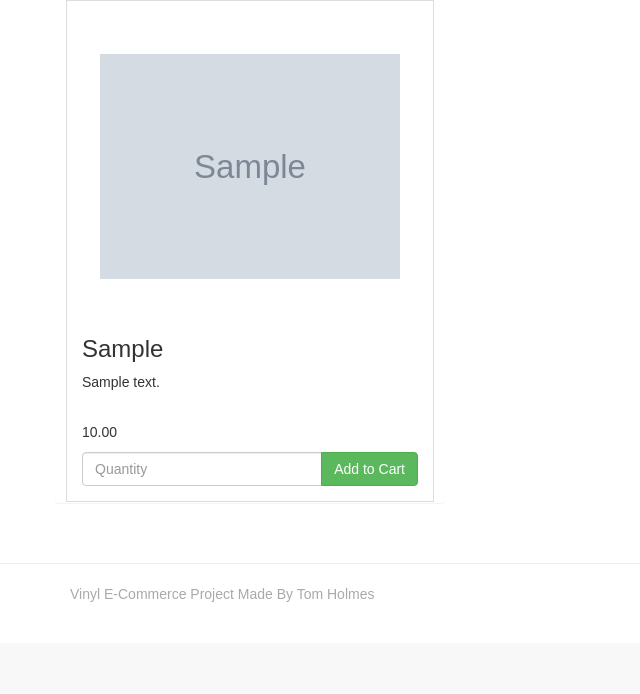
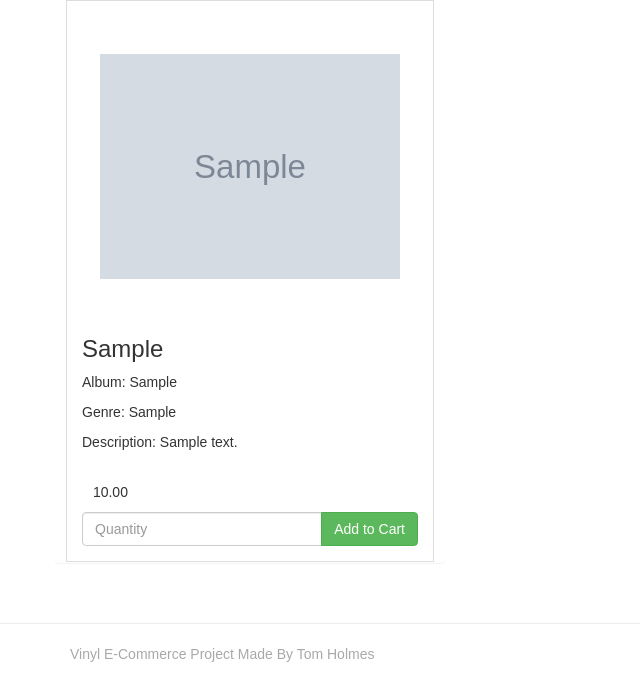
Before and after one commit to CapitainHolmes/Vinyl-E-Commerce-Project, a Django app: page / in a window 1280 px wide. Shown: the part 157-851 px from the top of the page, without its empty margins (0-640 px from the left). Before the commit the page ends 759 px from the top, so only its background shows below. Run offline with Django 3.2, Linux system fonts and the light colour scheme; tables that the repository leaves empty hold one stand-in row (values such as "Sample post"); grey boxes marked "Sample" are stand-in pictures; some libraries are stand-ins or nearby versions; some web fonts are replaced.

Commit message:
Added all vinyl products to the application - also added the genre and album to the vinyl product cards.

```diff
--- a/productsVinyls/templates/vinyls.html
+++ b/productsVinyls/templates/vinyls.html
@@ -15,8 +15,10 @@
                 <div class="vinyl" style="background-image: url('{{ MEDIA_URL }}{{ vinyl.image }}')"></div>
 
                 <h3>{{ vinyl.artist }}</h3>
-                <p class="vinyl-description">{{ vinyl.description }}</p>
-                <p>{{ vinyl.price }}</p>
+                <p class="vinyl-album">Album: {{ vinyl.album }}</p>
+                <p class="vinyl-genre">Genre: {{ vinyl.genre }}</p>
+                <p class="vinyl-description">Description: {{ vinyl.description }}</p>
+                <p><span class="glyphicon glyphicon-gbp" aria-hidden="true"></span>{{ vinyl.price }}</p>
 
                 <form method="post" action="{% url 'add_to_cart' vinyl.id %}">
                     {% csrf_token %}
```
Also changed, not shown: media/images/bob1.jpg (added), media/images/fleet1.jpg (added), media/images/foals1.jpg (added), media/images/ledzep1.jpg (added), media/images/linkin1.jpg (added), media/images/madness1.jpg (added), media/images/monkeys1.jpg (added), 6 other files.
